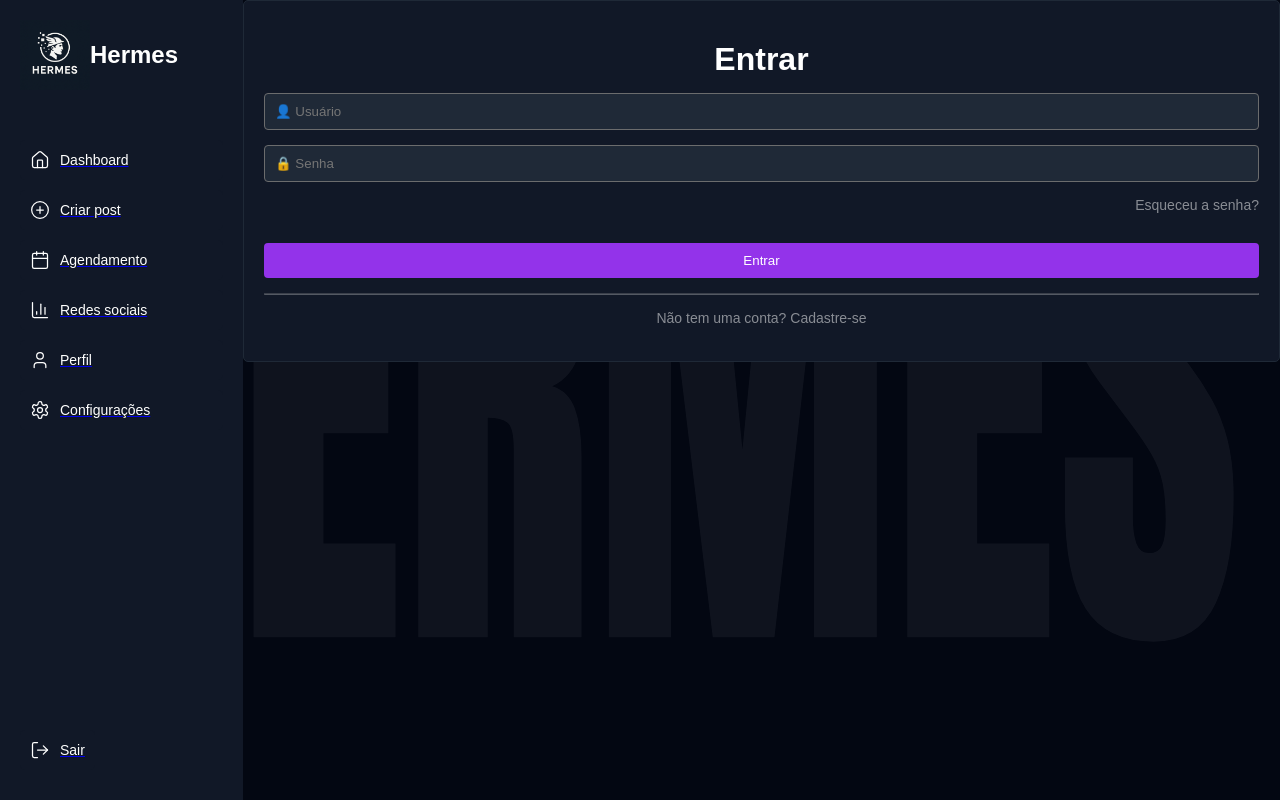
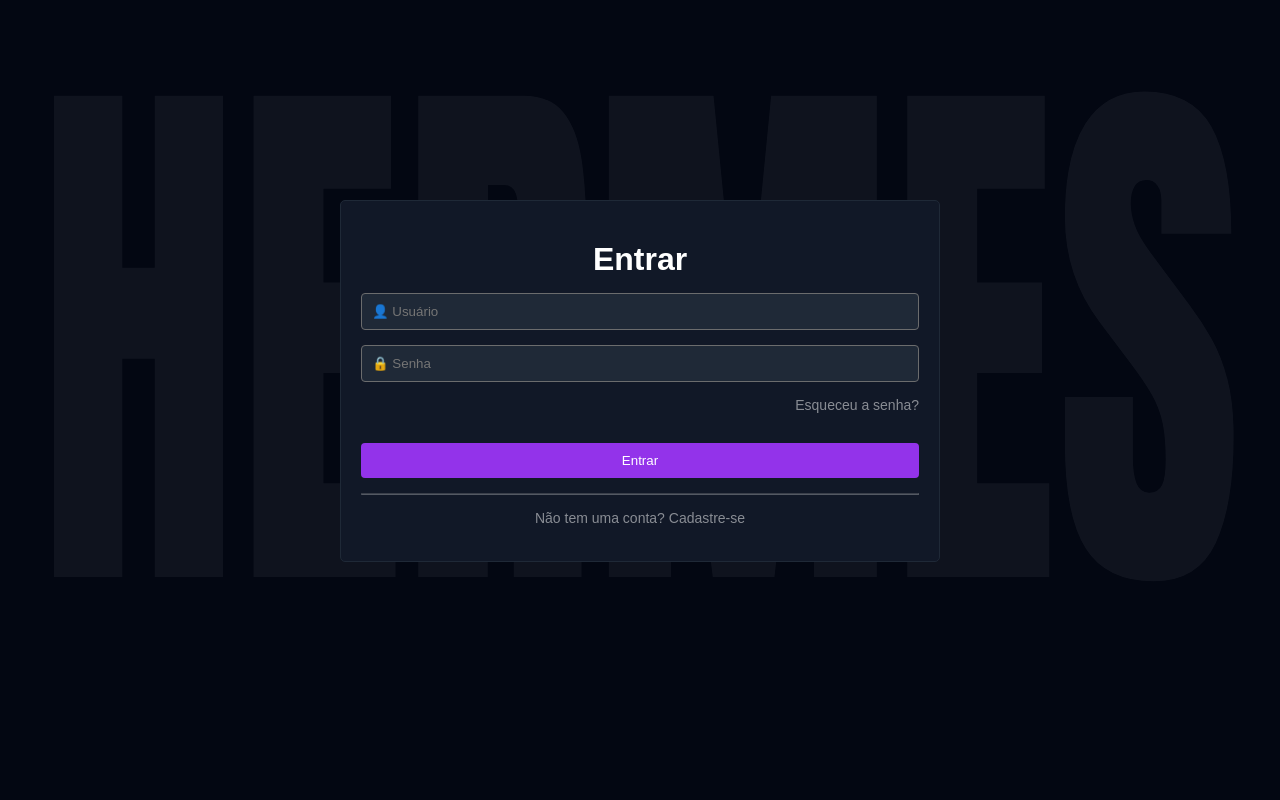
Before and after one commit to Gwin14/Hermes, a React (Vite) app in the folder frontend/: page /login in a window 1280 px wide. Built offline with nearby package versions, Linux system fonts and the light colour scheme.

Commit message:
protected routes

```diff
--- a/frontend/src/App.jsx
+++ b/frontend/src/App.jsx
@@ -1,10 +1,56 @@
-import { BrowserRouter as Router, Route, Routes } from "react-router-dom";
+import { BrowserRouter as Router, Route, Routes, useLocation, Navigate } from "react-router-dom";
 import Sidebar from "./components/Sidebar";
 import Dashboard from "./Screens/Dashboard";
 import Createpost from "./Screens/Createpost";
 import LoginRegister from "./Screens/LoginRegister";
 import useAnimateElements from "./hooks/useAnimateElements";
 import "./App.css";
+
+// Componente para rotas protegidas
+const ProtectedRoute = ({ children }) => {
+  const isAuthenticated = localStorage.getItem("access"); // Verifica se existe um token de acesso
+
+  if (!isAuthenticated) {
+    // Se não estiver autenticado, redireciona para a página de login
+    return <Navigate to="/login" replace />;
+  }
+
+  return children;
+};
+
+function AppContent() {
+  const location = useLocation();
+  const isAuthPage = location.pathname === '/login' || location.pathname === '/registrar';
+
+  return (
+    <div className="app-container">
+      {!isAuthPage && (
+        <aside>
+          <Sidebar />
+        </aside>
+      )}
+      <main>
+        <Routes>
+          {/* Rotas protegidas */}
+          <Route path="/" element={
+            <ProtectedRoute>
+              <Dashboard />
+            </ProtectedRoute>
+          } />
+          <Route path="/criar-post" element={
+            <ProtectedRoute>
+              <Createpost />
+            </ProtectedRoute>
+          } />
+
+          {/* Rotas públicas */}
+          <Route path="/login" element={<LoginRegister login="login" />} />
+          <Route path="/registrar" element={<LoginRegister login="registrar" />} />
+        </Routes>
+      </main>
+    </div>
+  );
+}
 
 function App() {
   useAnimateElements({ className: "card-widget", baseDelay: 0.1 });
@@ -13,19 +59,7 @@ function App() {
 
   return (
     <Router>
-      <div className="app-container">
-        <aside>
-          <Sidebar />
-        </aside>
-        <main>
-          <Routes>
-            <Route path="/" element={<Dashboard />} />
-            <Route path="/criar-post" element={<Createpost />} />
-            <Route path="/login" element={<LoginRegister login="login" />} />
-            <Route path="/registrar" element={<LoginRegister login="registrar" />} />
-          </Routes>
-        </main>
-      </div>
+      <AppContent />
     </Router>
   );
 }
--- a/frontend/src/Screens/LoginRegister.css
+++ b/frontend/src/Screens/LoginRegister.css
@@ -1,11 +1,12 @@
-/* .grid {
+.login-register-screen {
   width: 60%;
   min-width: 450px;
-  max-width: 800px;
+  max-width: 600px;
   margin: auto;
-} */
+  margin-top: 25vh;
+}
 
-/* body {
+/* .body {
   display: flex;
   justify-content: center;
   align-items: center;
@@ -82,6 +83,6 @@ input[type="password"] {
   font-weight: bolder;
   top: 50%;
   left: 50%;
-  transform: translate(-50%, -50%) scaleY(1.4); /* Stretch the text vertically */
+  transform: translate(-50%, -60%) scaleY(1.4); /* Stretch the text vertically */
   font-family: "Impact", "Haettenschweiler", "Arial Narrow Bold", sans-serif;
 }
--- a/frontend/src/Screens/LoginRegister.jsx
+++ b/frontend/src/Screens/LoginRegister.jsx
@@ -1,4 +1,5 @@
 import { useState } from "react";
+import { useNavigate } from "react-router-dom"; // Importe o useNavigate
 import CardWidget from "../components/CardWidget";
 import "./LoginRegister.css";
 import "../App.css";
@@ -7,14 +8,16 @@ export default function LoginRegister({ login = "login" }) {
   const [username, setUsername] = useState("");
   const [password, setPassword] = useState("");
   const [message, setMessage] = useState("");
+  const navigate = useNavigate(); // Hook para navegação
 
   const handleSubmit = async (e) => {
     e.preventDefault();
 
     const url = login === "login"
-      ? "http://localhost:8000/auth/api/token/"  // Endpoint para login
-      : "http://localhost:8000/auth/api/register/"; // Endpoint para registro
+      ? "http://localhost:8000/auth/api/token/"
+      : "http://localhost:8000/auth/api/register/";
 
+    try {
       const res = await fetch(url, {
         method: "POST",
         headers: {
@@ -26,20 +29,33 @@ export default function LoginRegister({ login = "login" }) {
       const data = await res.json();
       if (res.ok) {
         if (login === "login") {
-        // Armazenar os tokens no localStorage
           localStorage.setItem("access", data.access);
           localStorage.setItem("refresh", data.refresh);
           setMessage("Login bem-sucedido!");
+          navigate("/"); // Redireciona para a página inicial após login
         } else {
           setMessage("Cadastro realizado com sucesso! Agora, faça login.");
+          navigate("/login"); // Redireciona para a página de login após registro
         }
       } else {
         setMessage(data.error || "Algo deu errado!");
       }
+    } catch (error) {
+      setMessage("Erro de conexão com o servidor");
+    }
+  };
+
+  // Função para alternar entre login e registro
+  const toggleAuthMode = () => {
+    if (login === "login") {
+      navigate("/registrar");
+    } else {
+      navigate("/login");
+    }
   };
 
   return (
-    <section className="grid">
+    <section className="login-register-screen">
       <CardWidget className="col-3">
         <div className="login-register-container">
           <h1 className="page-title">
@@ -68,13 +84,13 @@ export default function LoginRegister({ login = "login" }) {
               {login === "login" ? "Entrar" : "Registrar"}
             </button>
             <hr style={{ opacity: 0.3 }} />
-            <p className="change-form">
+            <p className="change-form" onClick={toggleAuthMode} style={{ cursor: "pointer" }}>
               {login === "login"
                 ? "Não tem uma conta? Cadastre-se"
                 : "Já possui uma conta? Entre"}
             </p>
           </form>
-          {message && <p>{message}</p>}
+          {message && <p className="message">{message}</p>}
         </div>
       </CardWidget>
 
```
Also changed, not shown: frontend/src/hooks/ProtectedRoute.js (added, +11 -0 lines). Lines whose indentation alone changed are shown as unchanged.
